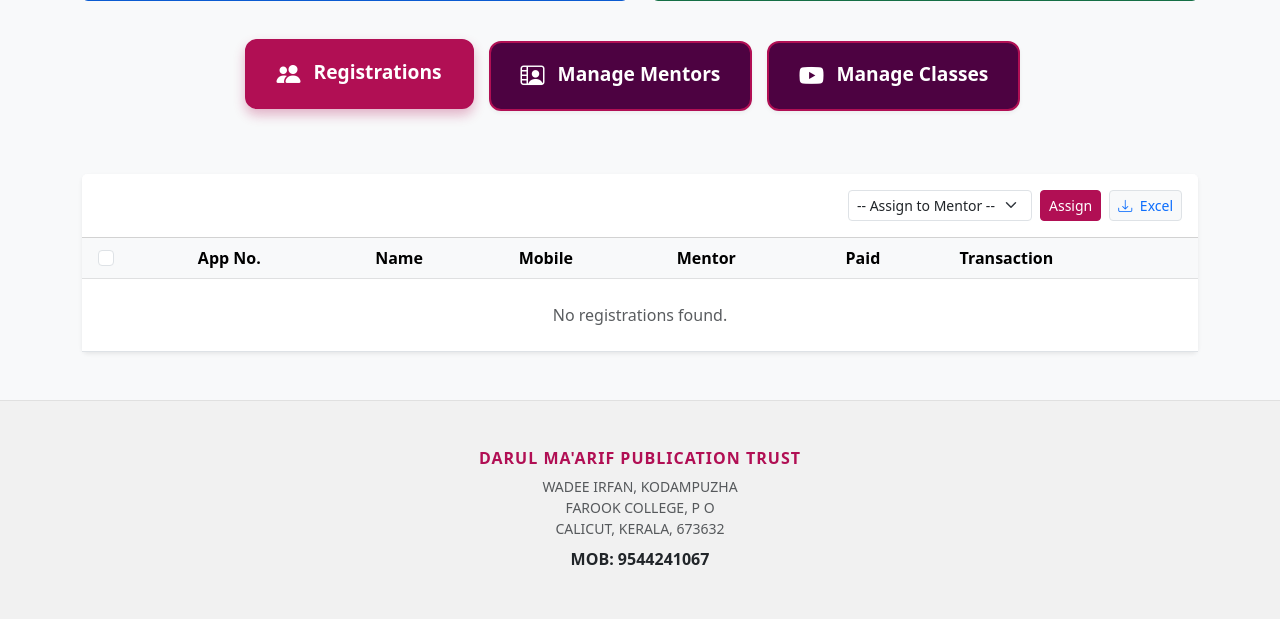
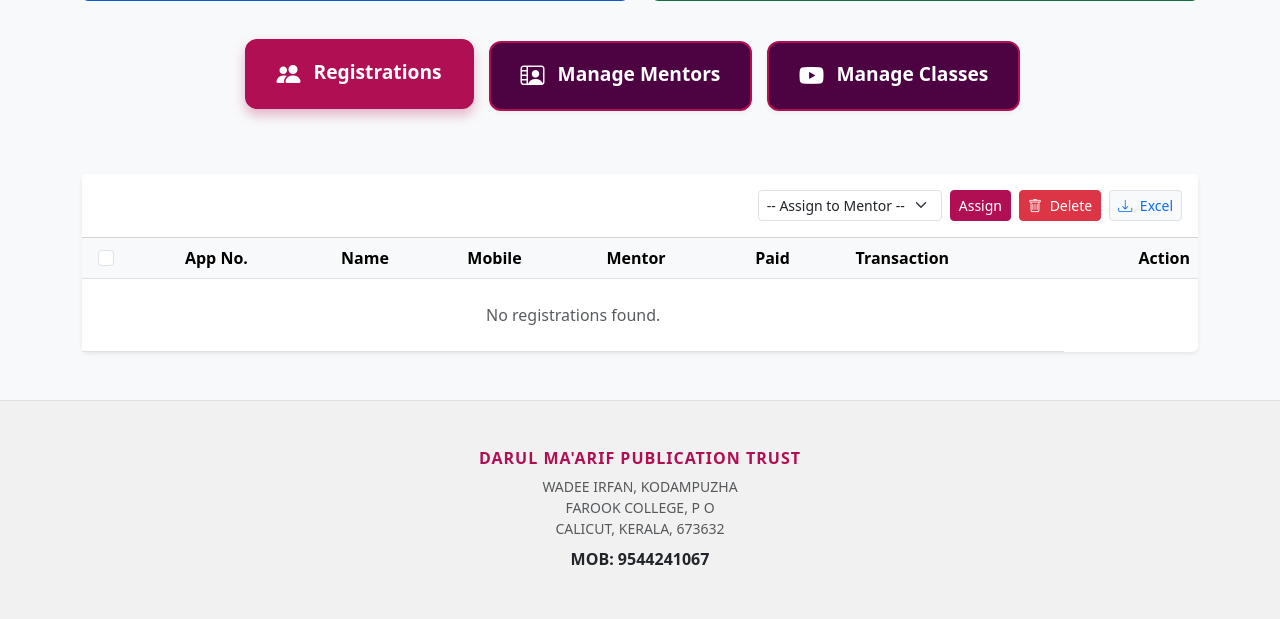
Before and after one commit to Suhailirfani/darulmaarif, a Django app: page /dashboard/admin/ in a window 1280 px wide. Shown: the part 216-835 px from the top of the page. Run offline with Django 5.2, Linux system fonts and the light colour scheme; the visitor is signed in with stand-in values (Sample User, id 1); data that the repository does not hold is empty; some web fonts are replaced.

Commit message:
Implement single and bulk applicant deletion logic

```diff
--- a/registration/templates/registration/dashboard.html
+++ b/registration/templates/registration/dashboard.html
@@ -80,7 +80,8 @@
                               <option value="{{ mentor.id }}">{{ mentor.user.first_name }} ({{ mentor.user.username }})</option>
                           {% endfor %}
                       </select>
-                      <button type="submit" class="btn btn-primary btn-sm">Assign</button>
+                      <button type="submit" name="action" value="assign" class="btn btn-primary btn-sm">Assign</button>
+                      <button type="submit" name="action" value="delete" class="btn btn-danger btn-sm" onclick="return confirm('Are you sure you want to delete the selected applicants?');"><i class="bi bi-trash me-1"></i> Delete</button>
                       <a href="{% url 'export_excel' %}" class="btn btn-light btn-sm text-primary border"><i class="bi bi-download me-1"></i> Excel</a>
                   </div>
               </div>
@@ -96,19 +97,14 @@
                                   <th>Mentor</th>
                                   <th>Paid</th>
                                   <th>Transaction</th>
+                                  <th class="text-end">Action</th>
                               </tr>
                           </thead>
                           <tbody>
                               {% for reg in registrations %}
                               <tr>
                                   <td class="px-3">
-                                      {% if reg.is_paid %}
-                                          {% if not reg.student_profile.mentor %}
-                                              <input type="checkbox" name="student_ids" value="{{ reg.student_profile.id }}" class="form-check-input student-checkbox">
-                                          {% else %}
-                                              <input type="checkbox" disabled class="form-check-input" title="Already assigned">
-                                          {% endif %}
-                                      {% endif %}
+                                      <input type="checkbox" name="student_ids" value="{{ reg.id }}" class="form-check-input student-checkbox">
                                   </td>
                                   <td><strong>{{ reg.application_number }}</strong></td>
                                   <td>{{ reg.name }}<br><small class="text-muted">{{ reg.district }}</small></td>
@@ -137,6 +133,9 @@
                                       {% else %}
                                           -
                                       {% endif %}
+                                  </td>
+                                  <td class="text-end">
+                                      <button type="button" onclick="submitSingleDelete('{{ reg.id }}')" class="btn btn-outline-danger btn-sm rounded-circle py-0 px-1" title="Delete Applicant" style="width: 28px; height: 28px; display: inline-flex; align-items: center; justify-content: center;"><i class="bi bi-trash" style="font-size: 0.85rem;"></i></button>
                                   </td>
                               </tr>
                               {% empty %}
@@ -379,6 +378,12 @@
   {% endif %}
 {% endfor %}
 
+<form id="singleDeleteForm" method="POST" action="{% url 'admin_assign_students' %}" style="display:none;">
+    {% csrf_token %}
+    <input type="hidden" name="action" value="delete">
+    <input type="hidden" name="student_ids" id="singleDeleteId" value="">
+</form>
+
 {% endblock %}
 
 {% block scripts %}
@@ -423,5 +428,12 @@
     window.addEventListener('beforeunload', function() {
         localStorage.setItem('adminScrollPos', window.scrollY);
     });
+
+    function submitSingleDelete(id) {
+        if (confirm('Are you sure you want to delete this applicant?')) {
+            document.getElementById('singleDeleteId').value = id;
+            document.getElementById('singleDeleteForm').submit();
+        }
+    }
 </script>
 {% endblock %}
--- a/registration/views.py
+++ b/registration/views.py
@@ -143,12 +143,28 @@ def admin_assign_students_view(request):
         return redirect('landing')
 
     if request.method == 'POST':
-        mentor_id = request.POST.get('mentor_id')
-        student_ids = request.POST.getlist('student_ids')
+        action = request.POST.get('action')
+        student_ids = request.POST.getlist('student_ids') # These are now Registration IDs
 
-        if mentor_id and student_ids:
-            mentor_profile = get_object_or_404(UserProfile, id=mentor_id, role='MENTOR')
-            UserProfile.objects.filter(id__in=student_ids, role='STUDENT').update(mentor=mentor_profile)
+        if not student_ids:
+            return redirect('admin_dashboard')
+
+        if action == 'assign':
+            mentor_id = request.POST.get('mentor_id')
+            if mentor_id:
+                mentor_profile = get_object_or_404(UserProfile, id=mentor_id, role='MENTOR')
+                UserProfile.objects.filter(registration__id__in=student_ids, role='STUDENT').update(mentor=mentor_profile)
+
+        elif action == 'delete':
+            # Bulk delete
+            # Delete associated User accounts first (cascades to UserProfile)
+            users_to_delete = User.objects.filter(profile__registration__id__in=student_ids)
+            users_to_delete.delete()
+            # Delete registrations
+            for reg in Registration.objects.filter(id__in=student_ids):
+                if reg.screenshot and os.path.isfile(reg.screenshot.path):
+                    os.remove(reg.screenshot.path)
+                reg.delete()
 
     return redirect('admin_dashboard')
 
```
